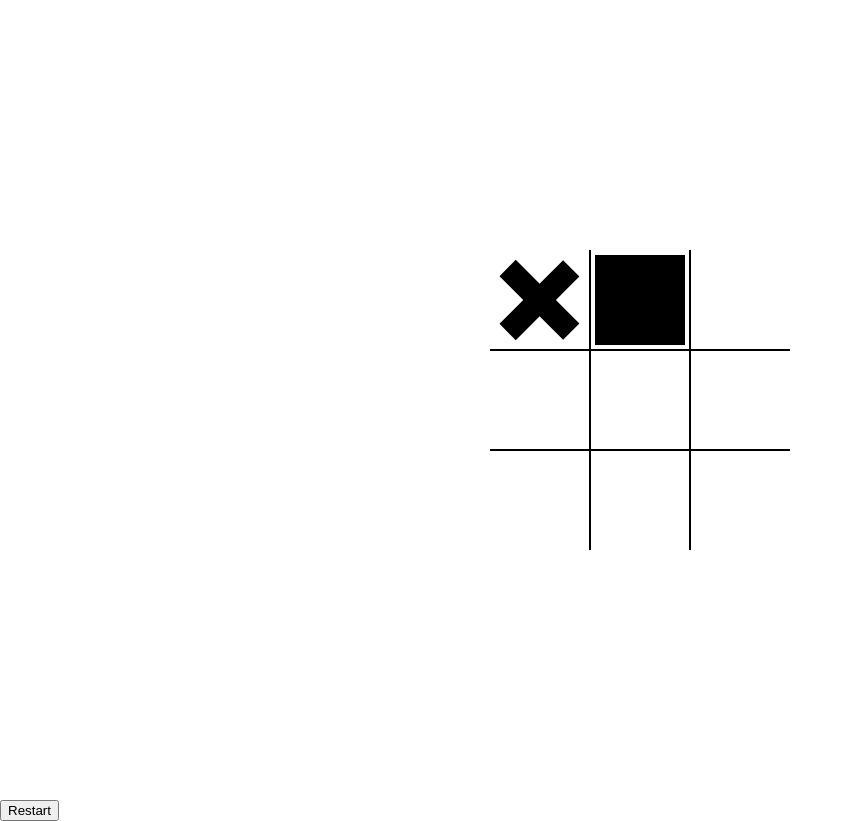
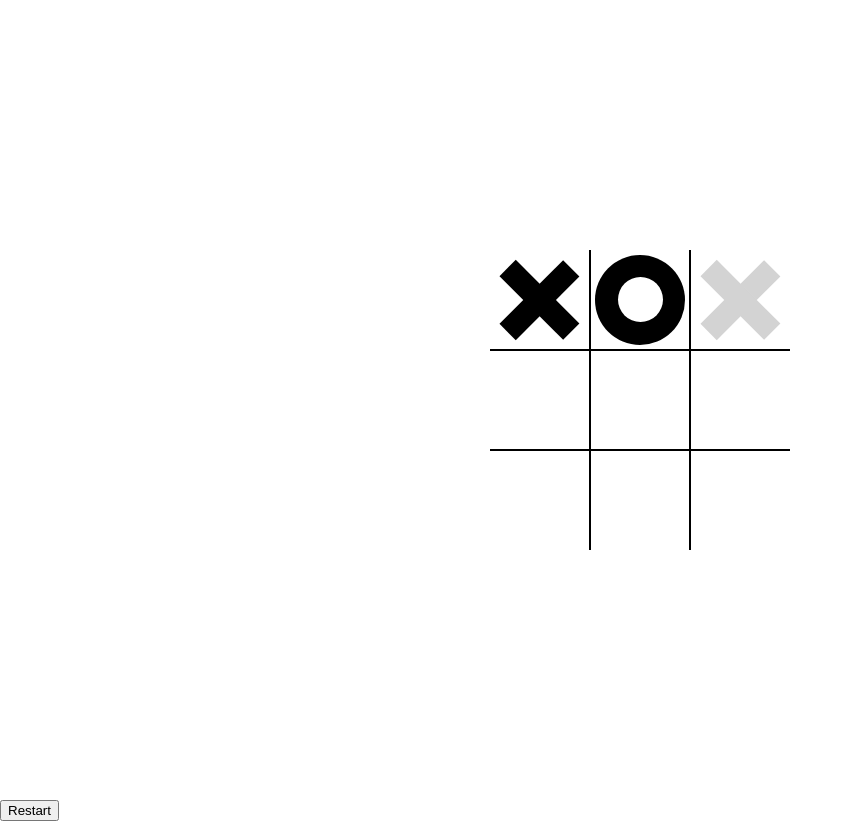
Before and after one commit to nooburger81/TTT_Game, a website: page public/index.html in a window 1280 px wide. In both pictures the pointer is over the element 740 px from the left and 300 px from the top of the page. Shown: the whole page, without its empty margins (0-853 px from the left). Drawn offline with Linux system fonts and the light colour scheme.

Commit message:
the x's and o's are set

```diff
--- a/public/index.html
+++ b/public/index.html
@@ -8,7 +8,7 @@
     <title>Document</title>
   </head>
   <body>
-    <div class="board" id="board">
+    <div class="board x" id="board">
       <div class="cell x" data-cell></div>
       <div class="cell circle" data-cell></div>
       <div class="cell" data-cell></div>
--- a/public/styles.css
+++ b/public/styles.css
@@ -29,6 +29,8 @@ body {
     display: flex;
     justify-content: center;
     align-items: center;
+    position: relative;
+    cursor: pointer;
 }
 
 .cell:first-child,
@@ -51,28 +53,61 @@ body {
     border-bottom: none;
 }
 
+.cell.x,
+.cell.circle {
+    cursor: not-allowed;
+}
+
 .cell.x::before,
-.cell.x::after {
+.cell.x::after,
+.cell.circle::before {
+    background-color: black;
+}
+
+.board.x .cell:not(.x):not(.circle):hover::before,
+.board.x .cell:not(.x):not(.circle):hover::after,
+.board.circle .cell:not(.x):not(.circle):hover::before {
+    background-color: lightgray;
+}
+
+.cell.x::before,
+.cell.x::after,
+.board.x .cell:not(.x):not(.circle):hover::before,
+.board.x .cell:not(.x):not(.circle):hover::after {
     content: '';
     position: absolute;
     width: calc(var(--mark-size) * .25);
     height: var(--mark-size);
-    background-color: black;
 }
 
-.cell.x::before {
+.cell.x::before,
+.board.x .cell:not(.x):not(.circle):hover::before {
     transform: rotate(45deg);
 }
 
-.cell.x::after {
+.cell.x::after,
+.board.x .cell:not(.x):not(.circle):hover::after {
     transform: rotate(-45deg);
 }
 
 .cell.circle::before,
-.cell.circle::after {
+.cell.circle::after,
+.board.circle .cell:not(.x):not(.circle):hover::before,
+.board.circle .cell:not(.x):not(.circle):hover::after {
     content: '';
     position: absolute;
+    border-radius: 50%;
+}
+
+.cell.circle::before,
+.board.circle .cell:not(.x):not(.circle):hover::before {
     width: var(--mark-size);
     height: var(--mark-size);
-    background-color: black;
 }
+
+.cell.circle::after,
+.board.circle .cell:not(.x):not(.circle):hover::after {
+    width: calc(var(--mark-size) * .5);
+    height: calc(var(--mark-size) * .5);
+    background-color: white;
+}
```
